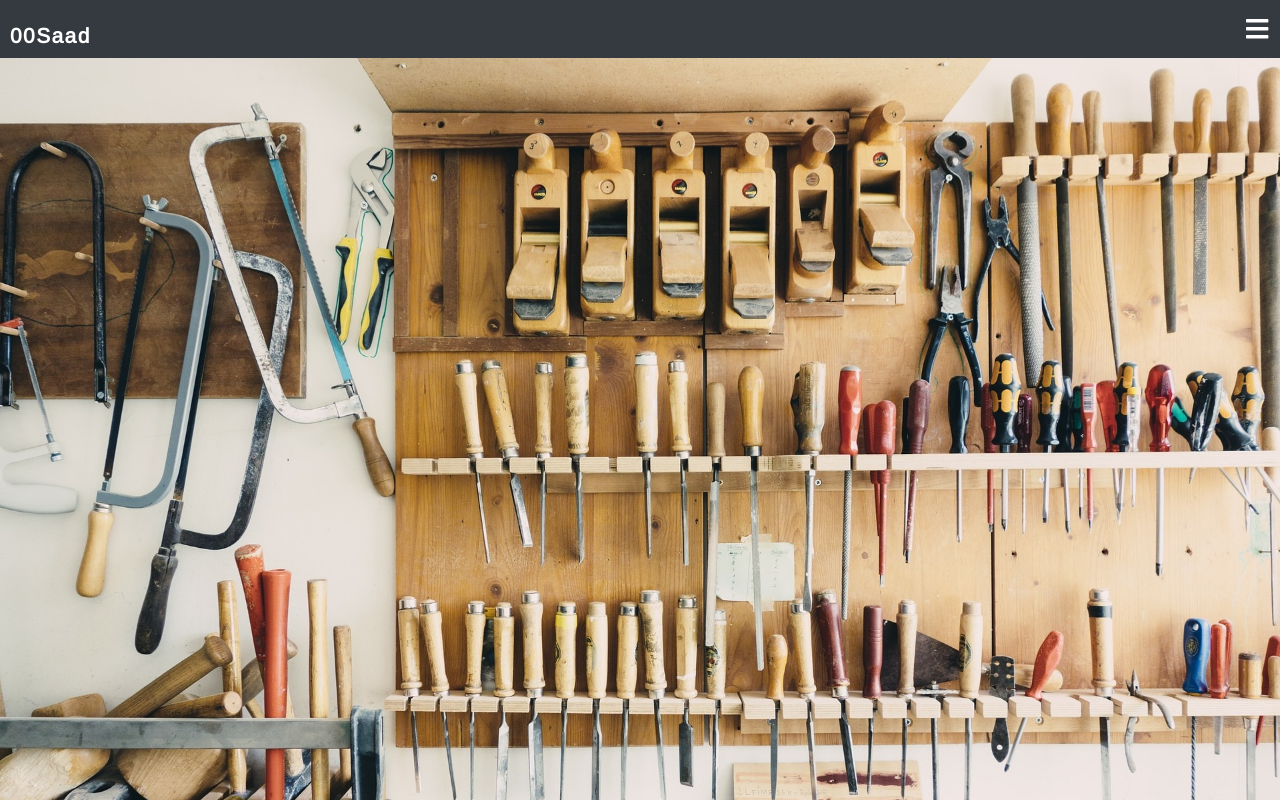
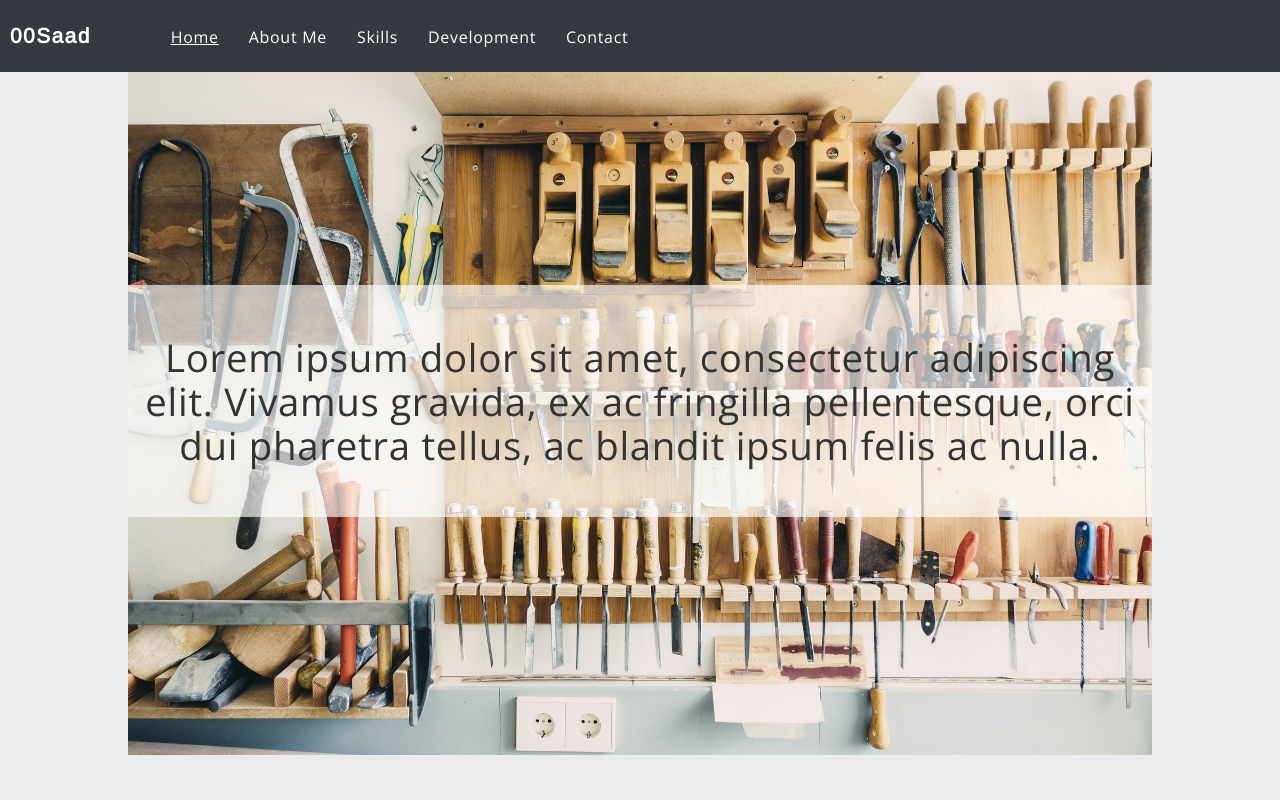
Before and after one commit to 00SaadChaudhry/react-portfolio, a React (Create React App) app: page / in a window 1280 px wide. Shown: the top 800 px of the page. Built offline with nearby package versions, Linux system fonts and the light colour scheme.

Commit message:
Created mixin partial. Created non-mobile menu

```diff
--- a/src/components/Nav.js
+++ b/src/components/Nav.js
@@ -1,5 +1,5 @@
 import React from 'react';
-import {Link} from 'react-router-dom';
+import {NavLink} from 'react-router-dom';
 
 //Array containing react-router-dom data for Link and Route
 import {links} from '../App';
@@ -7,7 +7,12 @@ import {links} from '../App';
 function Nav(props) {
 
   const navLinks = links.map(item => {
-    return <li key={item.name}><Link to={item.path}>{item.name}</Link></li>
+    return (
+      <li key={item.name}>
+        <NavLink exact to={item.path} activeStyle={{textDecoration: 'underline'}}>
+          {item.name}
+        </NavLink>
+      </li>)
   });
 
   return (
--- a/src/scss/App.scss
+++ b/src/scss/App.scss
@@ -2,6 +2,7 @@
 @import url('https://fonts.googleapis.com/css?family=Arimo|Open+Sans');
 
 @import 'variables';
+@import 'mixins';
 
 
 // General Styling
@@ -9,9 +10,14 @@
   letter-spacing: 0.7px;
 }
 
+html, body {
+  height: 100%;
+}
+
 ul {
   padding-left: 0;
 }
+
 li {
   list-style: none;
 }
@@ -20,25 +26,12 @@ img {
   width: 100%;
 }
 
-button {
-  border: none;
-}
-
 p, h1, dd, dt {
   color: $black;
 }
 
-a {
-  text-decoration: none;
-  color: #000;
-}
-
-p, a {
+p, a, dd, dt {
   font-family: 'Open Sans', sans-serif;
-}
-
-html, body {
-  height: 100%;
 }
 
 
@@ -71,8 +64,15 @@ html, body {
 
   .Logo {
     display: inline-block;
-    // margin-right: 50%;
     margin-left: 10px;
+
+    @include mQ(600px) {
+      margin-right: 20px;
+    }
+
+    @include mQ(700px) {
+      margin-right: 80px;
+    }
 
     h1 {
       margin-bottom: 0;
@@ -84,9 +84,14 @@ html, body {
   }
 
   button {
+    border: none;
     padding: 6px 12px;
     background-color: $darkGray;
     float: right;
+
+    @include mQ(600px) {
+      display: none;
+    }
 
     .menu {
       font-size: 1.6em;
@@ -98,8 +103,22 @@ html, body {
     clear: both;
   }
 
+  a {
+    color: $headTxt;
+    text-decoration: none;
+  }
+
   .nav-closed {
     display: none;
+
+    @include mQ(600px) {
+      display: inline-block;
+
+      li {
+        display: inline-block;
+        margin-right: 30px;
+      }
+    }
   }
 
   .nav-open {
@@ -107,9 +126,12 @@ html, body {
     padding-left: 0;
     text-align: center;
 
-    a {
-      color: $headTxt;
+    @include mQ(600px) {
+      display: none;
     }
+
+
+
   }
 }
 
@@ -117,11 +139,34 @@ html, body {
 //Homepage
 .Home {
 
+  overflow-x: hidden;
+
   p {
     font-size: 1.3em;
     text-align: center;
     padding: 24px;
-    margin: 0;
+    margin: 10px;
+    position: relative;
+    bottom: 370px;
+    background-color: $txtBg;
+
+    @include mQ(600px) {
+      font-size: 2.4em;
+      bottom: 470px;
+    }
+
+    @include mQ(1000px) {
+      @include resize(p);
+      padding: 50px 0;
+    }
+  }
+
+  img {
+    width: auto;
+
+    @include mQ(1000px) {
+      @include resize(img);
+    }
   }
 
 }
@@ -136,6 +181,10 @@ html, body {
 
   img {
     margin-bottom: 20px;
+
+    @include mQ(1000px) {
+      @include resize(img);
+    }
   }
 }
 
@@ -173,7 +222,6 @@ html, body {
     #sass {
       color: $sass;
     }
-
   }
 }
 
@@ -203,6 +251,15 @@ html, body {
 }
 
 
+//Social Media icons
+.twitter {
+  color: $twitter;
+}
+ .github {
+  color: $github;
+}
+
+
 .Contact {
 
   padding-left: 8px;
@@ -216,7 +273,7 @@ html, body {
   dd {
     margin-left: 0;
     margin-bottom: 30px;
-    font-size: 22px;
+    font-size: 18px;
   }
 
   .SocialMedia {
@@ -230,17 +287,9 @@ html, body {
     li {
       display: inline-block;
     }
-
   }
-
 }
 
-.twitter {
-  color: $twitter;
-}
- .github {
-  color: $github;
-}
 
 //Foot
 .Foot {
@@ -254,6 +303,10 @@ html, body {
     margin-left: 4px;
     color: $white;
     margin-top: 10px;
+
+    @include mQ(600px) {
+      margin-right: 350px;
+    }
   }
 
   .SocialMedia {
@@ -261,6 +314,10 @@ html, body {
     margin-left: 16px;
     font-size: 22px;
     margin-top: 10px;
+
+    @include mQ(600px) {
+
+    }
 
     ul {
       margin: 0;
--- /dev/null
+++ b/src/scss/_mixins.scss
@@ -0,0 +1,13 @@
+//media query
+@mixin mQ($arg) {
+  @media screen and (min-width: $arg) {
+    @content;
+  }
+}
+
+//image resize
+@mixin resize($arg) {
+  display: block;
+  width: 80%;
+  margin: 0 auto;
+}
--- a/src/scss/_variables.scss
+++ b/src/scss/_variables.scss
@@ -7,6 +7,9 @@ $black: #333;
 $medGray: #888;
 $white: #fff;
 $headTxt: #fff;
+
+//Home
+$txtBg: rgba(255, 255, 255, 0.65);
 
 //footer
 $footBg: #000;
```
Also changed, not shown: src/images/home_small.jpg.
